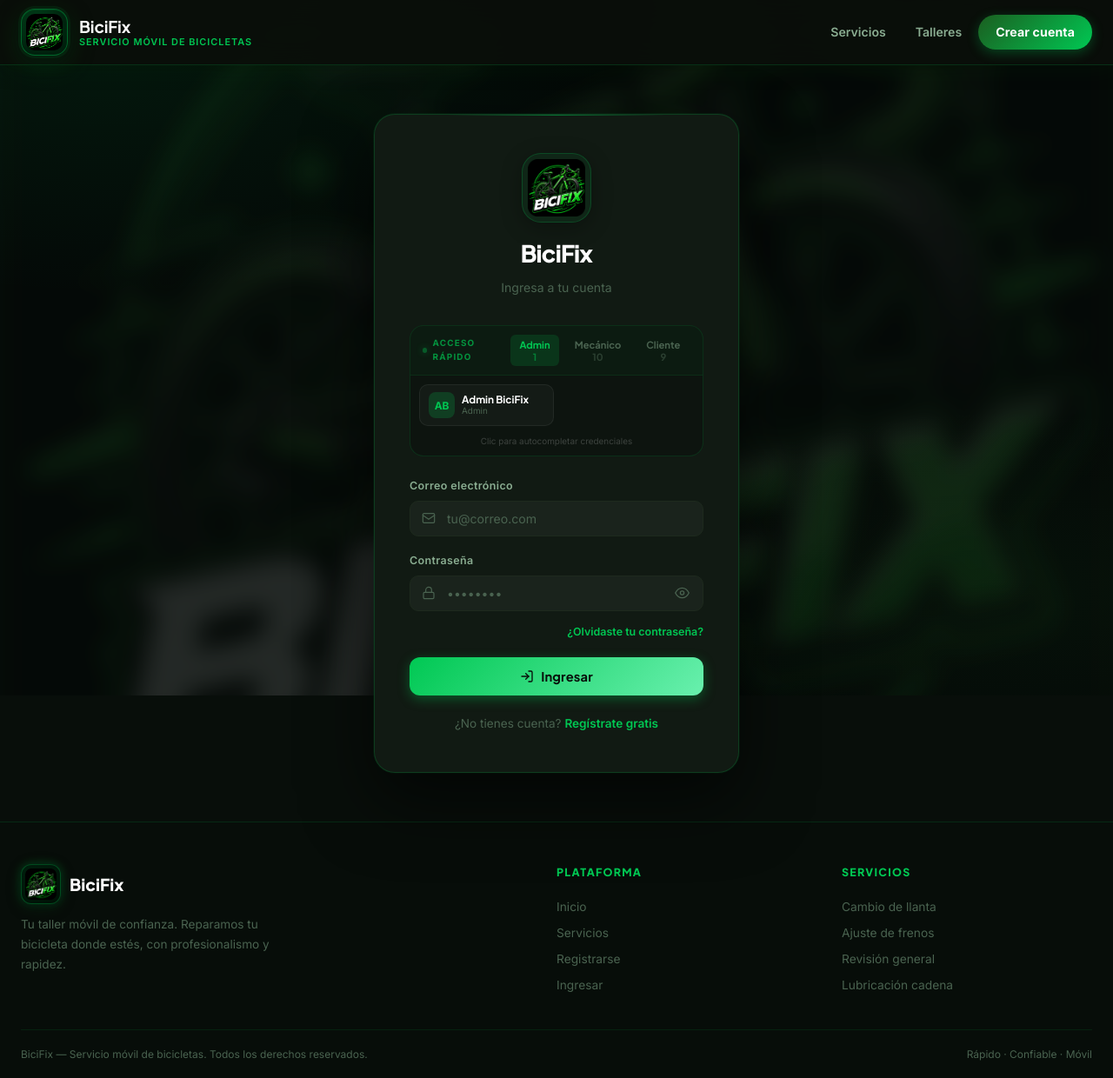
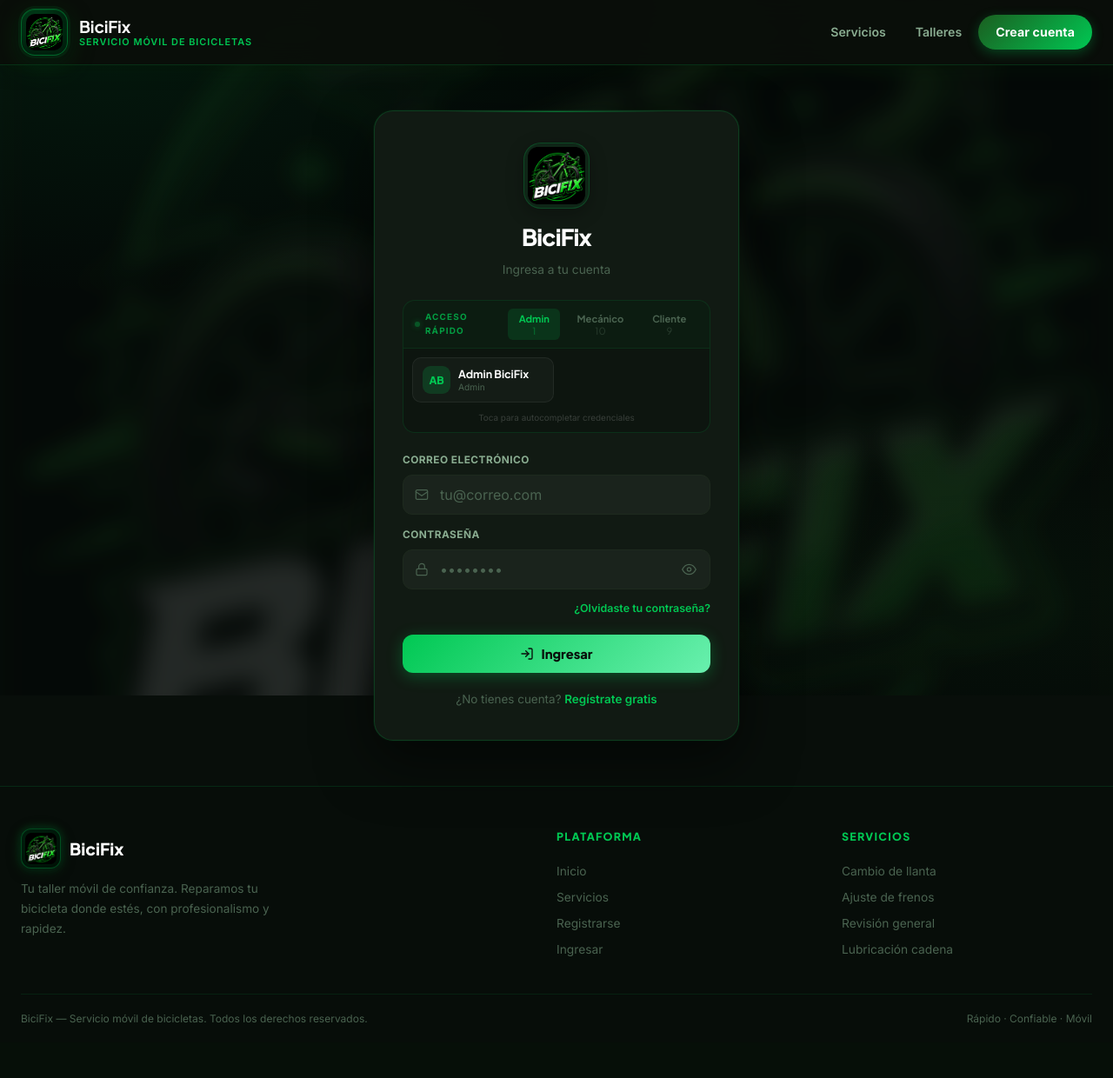
Before and after one commit to Roois334/BiciFix, a Flask app: page /login in a window 1280 px wide. Shown: the whole page at 87% size. After the commit the page ends 1179 px from the top, so only its background shows below. Run offline with Flask 3, Linux system fonts and the light colour scheme; data comes from the database, SQL or seed files in the repository.

Commit message:
feat: login rediseñado para móvil y PC con acceso rápido mejorado

```diff
--- a/templates/login.html
+++ b/templates/login.html
@@ -1,388 +1,209 @@
 {% extends "base.html" %}
 {% block title %}Ingresar — BiciFix{% endblock %}
 {% block content %}
-<div class="login-wrap">
-  <div class="login-card animate-in">
+
+<div class="lw">
+  <div class="lc animate-in">
 
     <!-- Logo -->
-    <div class="login-logo">
-      <div class="reg-logo-ring" style="margin:0 auto 14px;">
-        <img src="/static/img/logo.png" alt="BiciFix">
+    <div class="llogo">
+      <div class="lring">
+        <img src="/static/img/logo.png" alt="BiciFix" style="width:66px;height:66px;object-fit:contain;display:block;border-radius:10px;">
       </div>
-      <h1 class="login-title">BiciFix</h1>
-      <p class="login-subtitle">Ingresa a tu cuenta</p>
+      <h1 class="ltitle">BiciFix</h1>
+      <p class="lsub">Ingresa a tu cuenta</p>
     </div>
 
     <!-- Acceso rápido -->
-    <div class="quick-access" id="quickAccess"></div>
+    <div id="quickAccess"></div>
 
-    <!-- Form -->
-    <form method="POST" class="login-form">
-      <div class="form-group">
-        <label class="form-label">Correo electrónico</label>
-        <div class="input-icon-wrap">
-          <svg class="input-icon" viewBox="0 0 24 24" fill="none" width="16" height="16">
-            <rect x="2" y="4" width="20" height="16" rx="2" stroke="currentColor" stroke-width="1.8"/>
-            <path d="M2 7l10 7 10-7" stroke="currentColor" stroke-width="1.8" stroke-linecap="round"/>
-          </svg>
-          <input type="email" name="email" class="form-input with-icon" placeholder="tu@correo.com" required>
+    <!-- Formulario -->
+    <form method="POST" class="lform">
+      <div class="lfg">
+        <label class="lfl">Correo electrónico</label>
+        <div class="liw">
+          <svg class="lic" viewBox="0 0 24 24" fill="none" width="16" height="16" stroke="currentColor" stroke-width="1.8" stroke-linecap="round" stroke-linejoin="round"><rect x="2" y="4" width="20" height="16" rx="2"/><path d="M2 7l10 7 10-7"/></svg>
+          <input type="email" name="email" class="lfi" placeholder="tu@correo.com" required autocomplete="email" inputmode="email">
         </div>
       </div>
 
-      <div class="form-group">
-        <label class="form-label">Contraseña</label>
-        <div class="input-icon-wrap">
-          <svg class="input-icon" viewBox="0 0 24 24" fill="none" width="16" height="16">
-            <rect x="3" y="11" width="18" height="11" rx="2" stroke="currentColor" stroke-width="1.8"/>
-            <path d="M7 11V7a5 5 0 0 1 10 0v4" stroke="currentColor" stroke-width="1.8" stroke-linecap="round"/>
-          </svg>
-          <input type="password" name="password" id="passwordInput" class="form-input with-icon with-eye" placeholder="••••••••" required>
-          <button type="button" class="eye-toggle" id="eyeToggle" onclick="togglePassword()" title="Mostrar/ocultar contraseña">
-            <svg id="eyeOpen" viewBox="0 0 24 24" fill="none" width="17" height="17">
-              <path d="M1 12s4-8 11-8 11 8 11 8-4 8-11 8-11-8-11-8z" stroke="currentColor" stroke-width="1.8" stroke-linecap="round" stroke-linejoin="round"/>
-              <circle cx="12" cy="12" r="3" stroke="currentColor" stroke-width="1.8"/>
-            </svg>
-            <svg id="eyeClosed" viewBox="0 0 24 24" fill="none" width="17" height="17" style="display:none;">
-              <path d="M17.94 17.94A10.07 10.07 0 0 1 12 20c-7 0-11-8-11-8a18.45 18.45 0 0 1 5.06-5.94" stroke="currentColor" stroke-width="1.8" stroke-linecap="round" stroke-linejoin="round"/>
-              <path d="M9.9 4.24A9.12 9.12 0 0 1 12 4c7 0 11 8 11 8a18.5 18.5 0 0 1-2.16 3.19" stroke="currentColor" stroke-width="1.8" stroke-linecap="round" stroke-linejoin="round"/>
-              <line x1="1" y1="1" x2="23" y2="23" stroke="currentColor" stroke-width="1.8" stroke-linecap="round"/>
-            </svg>
+      <div class="lfg">
+        <label class="lfl">Contraseña</label>
+        <div class="liw">
+          <svg class="lic" viewBox="0 0 24 24" fill="none" width="16" height="16" stroke="currentColor" stroke-width="1.8" stroke-linecap="round" stroke-linejoin="round"><rect x="3" y="11" width="18" height="11" rx="2"/><path d="M7 11V7a5 5 0 0 1 10 0v4"/></svg>
+          <input type="password" name="password" id="pwInp" class="lfi lfi-eye" placeholder="••••••••" required autocomplete="current-password">
+          <button type="button" class="leye" id="eyeBtn" onclick="togglePw()">
+            <svg id="eyeO" viewBox="0 0 24 24" fill="none" width="17" height="17" stroke="currentColor" stroke-width="1.8" stroke-linecap="round" stroke-linejoin="round"><path d="M1 12s4-8 11-8 11 8 11 8-4 8-11 8-11-8-11-8z"/><circle cx="12" cy="12" r="3"/></svg>
+            <svg id="eyeC" viewBox="0 0 24 24" fill="none" width="17" height="17" stroke="currentColor" stroke-width="1.8" stroke-linecap="round" stroke-linejoin="round" style="display:none"><path d="M17.94 17.94A10.07 10.07 0 0 1 12 20c-7 0-11-8-11-8a18.45 18.45 0 0 1 5.06-5.94"/><path d="M9.9 4.24A9.12 9.12 0 0 1 12 4c7 0 11 8 11 8a18.5 18.5 0 0 1-2.16 3.19"/><line x1="1" y1="1" x2="23" y2="23"/></svg>
           </button>
         </div>
       </div>
 
-      <div style="text-align:right;margin-top:-8px;margin-bottom:18px;">
-        <a href="/recuperar" class="auth-link" style="font-size:.78rem;">¿Olvidaste tu contraseña?</a>
+      <div style="text-align:right;margin-top:-6px;margin-bottom:18px;">
+        <a href="/recuperar" style="font-size:.78rem;color:var(--va);font-weight:600;text-decoration:none;">¿Olvidaste tu contraseña?</a>
       </div>
 
-      <button type="submit" class="btn btn-neon btn-full login-btn">
-        <svg viewBox="0 0 24 24" fill="none" width="16" height="16">
-          <path d="M15 3h4a2 2 0 0 1 2 2v14a2 2 0 0 1-2 2h-4" stroke="currentColor" stroke-width="2" stroke-linecap="round" stroke-linejoin="round"/>
-          <polyline points="10 17 15 12 10 7" stroke="currentColor" stroke-width="2" stroke-linecap="round" stroke-linejoin="round"/>
-          <line x1="15" y1="12" x2="3" y2="12" stroke="currentColor" stroke-width="2" stroke-linecap="round"/>
-        </svg>
+      <button type="submit" class="lbtn">
+        <svg viewBox="0 0 24 24" fill="none" width="16" height="16" stroke="currentColor" stroke-width="2" stroke-linecap="round" stroke-linejoin="round"><path d="M15 3h4a2 2 0 0 1 2 2v14a2 2 0 0 1-2 2h-4"/><polyline points="10 17 15 12 10 7"/><line x1="15" y1="12" x2="3" y2="12"/></svg>
         Ingresar
       </button>
     </form>
 
-    <div class="login-footer">
-      ¿No tienes cuenta? <a href="/registro" class="auth-link">Regístrate gratis</a>
+    <div class="lfoot">
+      ¿No tienes cuenta? <a href="/registro" style="color:var(--va);font-weight:600;text-decoration:none;">Regístrate gratis</a>
     </div>
   </div>
 </div>
 
 <style>
-/* === ACCESO RÁPIDO === */
-/* === ACCESO RÁPIDO REDISEÑADO === */
-.qa-panel {
-  margin-bottom: 24px;
-  border: 1px solid rgba(0,200,83,.15);
-  border-radius: 16px;
-  overflow: hidden;
-  background: rgba(0,0,0,.2);
-}
-.qa-panel-header {
-  display: flex;
-  align-items: center;
-  justify-content: space-between;
-  padding: 10px 14px;
-  border-bottom: 1px solid rgba(0,200,83,.1);
-  background: rgba(0,200,83,.04);
-}
-.qa-panel-title {
-  font-size: .62rem;
-  font-weight: 800;
-  text-transform: uppercase;
-  letter-spacing: .12em;
-  color: rgba(0,200,83,.7);
-  display: flex;
-  align-items: center;
-  gap: 6px;
-}
-.qa-panel-title::before {
-  content: '';
-  width: 6px; height: 6px;
-  border-radius: 50%;
-  background: #00c853;
-  box-shadow: 0 0 8px #00c853;
-  animation: pulse-dot 2s infinite;
-}
-@keyframes pulse-dot {
-  0%,100% { opacity:1; } 50% { opacity:.3; }
-}
-.qa-tabs {
-  display: flex;
-  gap: 4px;
-}
-.qa-tab {
-  padding: 4px 10px;
-  border-radius: 6px;
-  border: none;
-  background: transparent;
-  font-family: 'Plus Jakarta Sans', sans-serif;
-  font-size: .7rem;
-  font-weight: 700;
-  color: var(--gs);
-  cursor: pointer;
-  transition: all .18s;
-}
-.qa-tab.active {
-  background: rgba(0,200,83,.15);
-  color: #00c853;
-}
-.qa-tab:hover:not(.active) {
-  background: rgba(255,255,255,.05);
-  color: var(--bl);
-}
-.qa-users-wrap {
-  padding: 10px;
-}
-.qa-users-grid {
-  display: grid;
-  grid-template-columns: 1fr 1fr;
-  gap: 6px;
-}
-.qa-user-btn {
-  display: flex;
-  align-items: center;
-  gap: 8px;
-  padding: 8px 10px;
-  border-radius: 10px;
-  border: 1px solid rgba(255,255,255,.06);
-  background: rgba(255,255,255,.03);
-  cursor: pointer;
-  transition: all .18s;
-  text-align: left;
-  width: 100%;
-}
-.qa-user-btn:hover {
-  border-color: rgba(0,200,83,.4);
-  background: rgba(0,200,83,.08);
-  transform: translateY(-1px);
-  box-shadow: 0 4px 14px rgba(0,0,0,.3);
-}
-.qa-user-btn:active { transform: scale(.97); }
-.qa-avatar {
-  width: 30px; height: 30px;
-  border-radius: 8px;
-  display: flex; align-items: center; justify-content: center;
-  font-size: .75rem; font-weight: 800;
-  flex-shrink: 0;
-  letter-spacing: -.01em;
-}
-.qa-avatar-admin    { background: rgba(0,200,83,.2);  color: #00c853; }
-.qa-avatar-mecanico { background: rgba(105,240,174,.15); color: #69f0ae; }
-.qa-avatar-cliente  { background: rgba(185,246,202,.1);  color: #b9f6ca; }
-.qa-user-info { overflow: hidden; }
-.qa-user-name {
-  font-family: 'Plus Jakarta Sans', sans-serif;
-  font-size: .74rem; font-weight: 700;
-  color: var(--bl);
-  white-space: nowrap; overflow: hidden; text-overflow: ellipsis;
-  line-height: 1.2;
-}
-.qa-user-role {
-  font-size: .62rem;
-  color: var(--gs);
-  line-height: 1.2;
-}
-.qa-panel-hint {
-  text-align: center;
-  font-size: .62rem;
-  color: rgba(255,255,255,.2);
-  padding: 0 10px 8px;
-}
+/* ── LAYOUT ─────────────────────────────── */
+.lw{min-height:calc(100vh - 74px);display:flex;align-items:center;justify-content:center;padding:20px 16px}
+.lc{background:var(--n3);border:1px solid rgba(0,200,83,.2);border-radius:22px;padding:36px 32px;width:100%;max-width:420px;box-shadow:0 24px 64px rgba(0,0,0,.55),0 0 0 1px rgba(0,200,83,.06);position:relative;overflow:hidden}
+.lc::before{content:'';position:absolute;top:0;left:50%;transform:translateX(-50%);width:60%;height:1px;background:linear-gradient(90deg,transparent,rgba(0,200,83,.5),transparent)}
 
+/* ── LOGO ───────────────────────────────── */
+.llogo{text-align:center;margin-bottom:24px}
+.lring{width:76px;height:76px;border-radius:20px;background:rgba(0,200,83,.07);border:1.5px solid rgba(0,200,83,.22);display:flex;align-items:center;justify-content:center;margin:0 auto 12px;box-shadow:0 6px 20px rgba(0,0,0,.28);overflow:hidden}
+.ltitle{font-family:'Plus Jakarta Sans',sans-serif;font-size:1.65rem;font-weight:900;color:#fff;letter-spacing:-.03em;margin:0 0 5px}
+.lsub{font-size:.86rem;color:var(--gs);margin:0}
 
-.login-wrap {
-  min-height: calc(100vh - 74px);
-  display: flex;
-  align-items: center;
-  justify-content: center;
-  padding: 24px 20px;
-}
-.login-card {
-  background: var(--n3);
-  border: 1px solid rgba(0,200,83,.2);
-  border-radius: 24px;
-  padding: 44px 40px;
-  width: 100%;
-  max-width: 420px;
-  box-shadow: 0 32px 80px rgba(0,0,0,.6), 0 0 0 1px rgba(0,200,83,.07);
-  position: relative;
-}
-.login-card::before {
-  content: '';
-  position: absolute;
-  top: 0; left: 50%; transform: translateX(-50%);
-  width: 60%; height: 1px;
-  background: linear-gradient(90deg, transparent, rgba(0,200,83,.5), transparent);
-}
-.login-logo {
-  text-align: center;
-  margin-bottom: 32px;
-}
-.reg-logo-ring {
-  width: 80px; height: 80px;
-  border-radius: 22px;
-  background: rgba(0,200,83,.07);
-  border: 1.5px solid rgba(0,200,83,.22);
-  display: flex; align-items: center; justify-content: center;
-  box-shadow: 0 6px 24px rgba(0,0,0,.3);
-  overflow: hidden;
-}
-.reg-logo-ring img {
-  width: 66px; height: 66px;
-  object-fit: contain; display: block;
-}
-.login-title {
-  font-family: 'Plus Jakarta Sans', sans-serif;
-  font-size: 1.7rem; font-weight: 900;
-  color: var(--bl); letter-spacing: -.03em;
-  margin: 0 0 6px;
-}
-.login-subtitle {
-  font-size: .88rem; color: var(--gs); margin: 0;
-}
-.login-form { margin-bottom: 0; }
+/* ── FORM ───────────────────────────────── */
+.lform{margin:0}
+.lfg{margin-bottom:14px}
+.lfl{display:block;font-family:'Inter',sans-serif;font-size:.74rem;font-weight:700;color:var(--gt);letter-spacing:.04em;margin-bottom:7px;text-transform:uppercase}
+.liw{position:relative}
+.lic{position:absolute;left:14px;top:50%;transform:translateY(-50%);color:var(--gs);pointer-events:none;z-index:1}
+.lfi{width:100%;padding:12px 14px 12px 42px;background:rgba(255,255,255,.04);border:1px solid var(--n5);border-radius:11px;color:#fff;font-family:'Inter',sans-serif;font-size:16px;outline:none;transition:border-color .18s,background .18s,box-shadow .18s;-webkit-appearance:none}
+.lfi::placeholder{color:var(--gs)}
+.lfi:focus{border-color:rgba(0,200,83,.45);background:rgba(27,94,32,.07);box-shadow:0 0 0 3px rgba(0,200,83,.07)}
+.lfi-eye{padding-right:46px}
+.leye{position:absolute;right:12px;top:50%;transform:translateY(-50%);background:none;border:none;cursor:pointer;color:var(--gs);padding:4px;display:flex;align-items:center;border-radius:6px;transition:color .18s,background .18s;-webkit-tap-highlight-color:transparent}
+.leye:hover{color:var(--va);background:rgba(0,200,83,.08)}
+.lbtn{width:100%;padding:13px 20px;border-radius:12px;background:var(--grn);color:var(--n1);font-family:'Plus Jakarta Sans',sans-serif;font-size:.92rem;font-weight:800;border:none;cursor:pointer;display:flex;align-items:center;justify-content:center;gap:8px;box-shadow:0 4px 18px rgba(0,200,83,.32);transition:opacity .2s,transform .2s,box-shadow .2s;-webkit-tap-highlight-color:transparent;touch-action:manipulation}
+.lbtn:hover{opacity:.9;transform:translateY(-1px);box-shadow:0 8px 26px rgba(0,200,83,.42)}
+.lbtn:active{transform:scale(.99)}
+.lfoot{text-align:center;margin-top:20px;font-size:.84rem;color:var(--gs)}
 
-/* Input with icon */
-.input-icon-wrap { position: relative; }
-.input-icon {
-  position: absolute; left: 14px; top: 50%; transform: translateY(-50%);
-  color: var(--gs); pointer-events: none; z-index: 1;
-}
-.form-input.with-icon { padding-left: 42px; }
-.form-input.with-eye  { padding-right: 44px; }
+/* ── ACCESO RÁPIDO ──────────────────────── */
+.qa-wrap{margin-bottom:22px;border:1px solid rgba(0,200,83,.15);border-radius:14px;overflow:hidden;background:rgba(0,0,0,.18)}
 
-/* Eye toggle */
-.eye-toggle {
-  position: absolute; right: 12px; top: 50%; transform: translateY(-50%);
-  background: none; border: none; cursor: pointer;
-  color: var(--gs); padding: 4px;
-  display: flex; align-items: center; justify-content: center;
-  border-radius: 6px; transition: color .18s, background .18s;
-  z-index: 1;
-}
-.eye-toggle:hover { color: var(--va); background: rgba(0,200,83,.08); }
+/* header con punto verde y tabs */
+.qa-head{display:flex;align-items:center;justify-content:space-between;padding:9px 13px;border-bottom:1px solid rgba(0,200,83,.1);background:rgba(0,200,83,.04)}
+.qa-label{font-family:'Inter',sans-serif;font-size:.62rem;font-weight:800;text-transform:uppercase;letter-spacing:.12em;color:rgba(0,200,83,.75);display:flex;align-items:center;gap:6px}
+.qa-dot{width:6px;height:6px;border-radius:50%;background:#00c853;box-shadow:0 0 7px #00c853;animation:qdot 2s infinite}
+@keyframes qdot{0%,100%{opacity:1}50%{opacity:.25}}
+.qa-tabs{display:flex;gap:3px}
+.qa-tab{padding:4px 10px;border-radius:6px;border:none;font-family:'Plus Jakarta Sans',sans-serif;font-size:.7rem;font-weight:700;color:var(--gs);cursor:pointer;background:transparent;transition:all .15s;-webkit-tap-highlight-color:transparent;touch-action:manipulation}
+.qa-tab.on{background:rgba(0,200,83,.14);color:#00c853}
+.qa-tab:not(.on):hover{background:rgba(255,255,255,.05);color:#fff}
 
-.login-btn {
-  font-family: 'Plus Jakarta Sans', sans-serif;
-  font-size: .92rem; font-weight: 700;
-  padding: 13px 20px;
-  border-radius: 12px;
-  gap: 8px;
-}
-.login-footer {
-  text-align: center;
-  margin-top: 22px;
-  font-size: .85rem;
-  color: var(--gs);
+/* grid de usuarios — 1 columna en móvil, 2 en más ancho */
+.qa-body{padding:10px}
+.qa-grid{display:grid;grid-template-columns:1fr;gap:6px}
+@media(min-width:360px){.qa-grid{grid-template-columns:1fr 1fr}}
+
+.qa-btn{display:flex;align-items:center;gap:9px;padding:9px 11px;border-radius:10px;border:1px solid rgba(255,255,255,.06);background:rgba(255,255,255,.03);cursor:pointer;transition:all .15s;text-align:left;width:100%;-webkit-tap-highlight-color:transparent;touch-action:manipulation}
+.qa-btn:active{transform:scale(.97);background:rgba(0,200,83,.1);border-color:rgba(0,200,83,.35)}
+.qa-btn:hover{border-color:rgba(0,200,83,.35);background:rgba(0,200,83,.07);transform:translateY(-1px);box-shadow:0 4px 12px rgba(0,0,0,.28)}
+
+.qa-av{width:32px;height:32px;border-radius:9px;display:flex;align-items:center;justify-content:center;font-family:'Plus Jakarta Sans',sans-serif;font-size:.76rem;font-weight:800;flex-shrink:0;letter-spacing:-.01em}
+.qa-av-admin{background:rgba(0,200,83,.18);color:#00c853}
+.qa-av-mec{background:rgba(105,240,174,.14);color:#69f0ae}
+.qa-av-cli{background:rgba(185,246,202,.1);color:#b9f6ca}
+
+.qa-info{overflow:hidden;min-width:0}
+.qa-name{font-family:'Plus Jakarta Sans',sans-serif;font-size:.78rem;font-weight:700;color:#fff;white-space:nowrap;overflow:hidden;text-overflow:ellipsis;line-height:1.2}
+.qa-role{font-size:.64rem;color:var(--gs);line-height:1.2;margin-top:1px}
+
+.qa-hint{text-align:center;font-size:.62rem;color:rgba(255,255,255,.18);padding:0 10px 8px}
+
+/* ── RESPONSIVE ─────────────────────────── */
+@media(max-width:480px){
+  .lc{padding:28px 18px;border-radius:18px}
+  .ltitle{font-size:1.45rem}
+  .lring{width:68px;height:68px;border-radius:17px}
+  .lring img{width:58px;height:58px}
 }
 </style>
 
 <script>
-// Acceso rápido — panel con tabs por rol
-(function loadAcceso() {
-  const ROLES = {
-    admin:    { label: 'Admin',     avatar: 'qa-avatar-admin',    abbr: r => 'AD' },
-    mecanico: { label: 'Mecánico',  avatar: 'qa-avatar-mecanico', abbr: r => 'MC' },
-    cliente:  { label: 'Cliente',   avatar: 'qa-avatar-cliente',  abbr: r => 'CL' }
+/* ── Acceso rápido ───────────────────────── */
+(function(){
+  var CFG = {
+    admin:    {label:'Admin',    avCls:'qa-av-admin', toAbbr:function(n,a){return(n[0]+(a?a[0]:'')).toUpperCase()}},
+    mecanico: {label:'Mecánico', avCls:'qa-av-mec',   toAbbr:function(n,a){return(n[0]+(a?a[0]:'')).toUpperCase()}},
+    cliente:  {label:'Cliente',  avCls:'qa-av-cli',   toAbbr:function(n,a){return(n[0]+(a?a[0]:'')).toUpperCase()}}
   };
-  const rolOrder = ['admin', 'mecanico', 'cliente'];
+  var ORDER = ['admin','mecanico','cliente'];
+  var grupos = {}, activeRol = null;
+  var wrap = document.getElementById('quickAccess');
 
   fetch('/api/usuarios-acceso')
-    .then(r => r.json())
-    .then(users => {
-      if (!users.length) return;
-      const wrap = document.getElementById('quickAccess');
-      const grupos = {};
-      users.forEach(u => {
-        if (!grupos[u.rol]) grupos[u.rol] = [];
-        grupos[u.rol].push(u);
-      });
-      const rolesDisp = rolOrder.filter(r => grupos[r]);
-      let activeRol = rolesDisp[0];
+    .then(function(r){return r.json();})
+    .then(function(users){
+      if(!users||!users.length) return;
+      users.forEach(function(u){ if(!grupos[u.rol])grupos[u.rol]=[]; grupos[u.rol].push(u); });
+      var rolesDisp = ORDER.filter(function(r){return grupos[r];});
+      activeRol = rolesDisp[0];
 
-      function renderUsers(rol) {
-        const cfg = ROLES[rol] || { label: rol, avatar: 'qa-avatar-cliente', abbr: () => '??' };
-        return grupos[rol].map(u => {
-          const initials = (u.nombre[0] + (u.apellido[0] || '')).toUpperCase();
-          return `<button type="button" class="qa-user-btn"
-            onclick="fillCredentials('${u.email}','${u.pw}')"
-            title="${u.email}">
-            <div class="qa-avatar ${cfg.avatar}">${initials}</div>
-            <div class="qa-user-info">
-              <div class="qa-user-name">${u.nombre} ${u.apellido}</div>
-              <div class="qa-user-role">${cfg.label}</div>
-            </div>
-          </button>`;
+      function renderGrid(rol){
+        var cfg = CFG[rol]||{label:rol,avCls:'qa-av-cli',toAbbr:function(n){return n[0].toUpperCase()}};
+        return grupos[rol].map(function(u){
+          var ini = cfg.toAbbr(u.nombre, u.apellido);
+          return '<button type="button" class="qa-btn" onclick="fillCred(\''+u.email+'\',\''+u.pw+'\')" title="'+u.email+'">'+
+            '<div class="qa-av '+cfg.avCls+'">'+ini+'</div>'+
+            '<div class="qa-info">'+
+              '<div class="qa-name">'+u.nombre+' '+u.apellido+'</div>'+
+              '<div class="qa-role">'+cfg.label+'</div>'+
+            '</div>'+
+          '</button>';
         }).join('');
       }
 
-      function render() {
-        const tabs = rolesDisp.map(r => {
-          const cfg = ROLES[r] || { label: r };
-          const count = grupos[r].length;
-          return `<button type="button" class="qa-tab ${r === activeRol ? 'active' : ''}"
-            onclick="qaSetTab('${r}')">${cfg.label} <span style="opacity:.5">${count}</span></button>`;
+      function render(){
+        var tabs = rolesDisp.map(function(r){
+          var cfg = CFG[r]||{label:r};
+          return '<button type="button" class="qa-tab'+(r===activeRol?' on':'')+'" onclick="qaTab(\''+r+'\')">'+
+            cfg.label+' <span style="opacity:.45;font-weight:400">'+grupos[r].length+'</span></button>';
         }).join('');
 
-        wrap.innerHTML = `
-          <div class="qa-panel">
-            <div class="qa-panel-header">
-              <span class="qa-panel-title">Acceso rápido</span>
-              <div class="qa-tabs">${tabs}</div>
-            </div>
-            <div class="qa-users-wrap">
-              <div class="qa-users-grid" id="qaGrid">${renderUsers(activeRol)}</div>
-            </div>
-            <div class="qa-panel-hint">Clic para autocompletar credenciales</div>
-          </div>`;
+        wrap.innerHTML =
+          '<div class="qa-wrap">'+
+            '<div class="qa-head">'+
+              '<span class="qa-label"><span class="qa-dot"></span>Acceso rápido</span>'+
+              '<div class="qa-tabs">'+tabs+'</div>'+
+            '</div>'+
+            '<div class="qa-body"><div class="qa-grid" id="qaGrid">'+renderGrid(activeRol)+'</div></div>'+
+            '<div class="qa-hint">Toca para autocompletar credenciales</div>'+
+          '</div>';
       }
 
-      window.qaSetTab = function(rol) {
-        activeRol = rol;
-        render();
-      };
-
+      window.qaTab = function(rol){ activeRol = rol; render(); };
       render();
     })
-    .catch(() => {});
+    .catch(function(){});
 })();
 
-function fillFromSelect(sel) {
-  if (!sel.value) return;
-  const [email, pw] = sel.value.split('|');
-  fillCredentials(email, pw);
-}
-
-function fillCredentials(email, pw) {
-  const emailInput = document.querySelector('input[name="email"]');
-  const passInput  = document.getElementById('passwordInput');
-  emailInput.value = email;
-  passInput.value  = pw;
-  // Flash verde
-  [emailInput, passInput].forEach(el => {
-    el.style.transition = 'border-color .2s';
-    el.style.borderColor = 'var(--va)';
-    setTimeout(() => el.style.borderColor = '', 600);
+/* ── Autocompletar ──────────────────────── */
+function fillCred(email, pw){
+  var ei = document.querySelector('input[name="email"]');
+  var pi = document.getElementById('pwInp');
+  ei.value = email; pi.value = pw;
+  [ei, pi].forEach(function(el){
+    el.style.transition='border-color .2s';
+    el.style.borderColor='var(--va)';
+    setTimeout(function(){el.style.borderColor='';},700);
   });
 }
 
-function togglePassword() {
-  const input = document.getElementById('passwordInput');
-  const eyeOpen = document.getElementById('eyeOpen');
-  const eyeClosed = document.getElementById('eyeClosed');
-  if (input.type === 'password') {
-    input.type = 'text';
-    eyeOpen.style.display = 'none';
-    eyeClosed.style.display = 'block';
-  } else {
-    input.type = 'password';
-    eyeOpen.style.display = 'block';
-    eyeClosed.style.display = 'none';
-  }
+/* ── Ojo contraseña ─────────────────────── */
+function togglePw(){
+  var i=document.getElementById('pwInp');
+  var o=document.getElementById('eyeO');
+  var c=document.getElementById('eyeC');
+  if(i.type==='password'){i.type='text';o.style.display='none';c.style.display='block';}
+  else{i.type='password';o.style.display='block';c.style.display='none';}
 }
 </script>
+
 {% endblock %}
```
